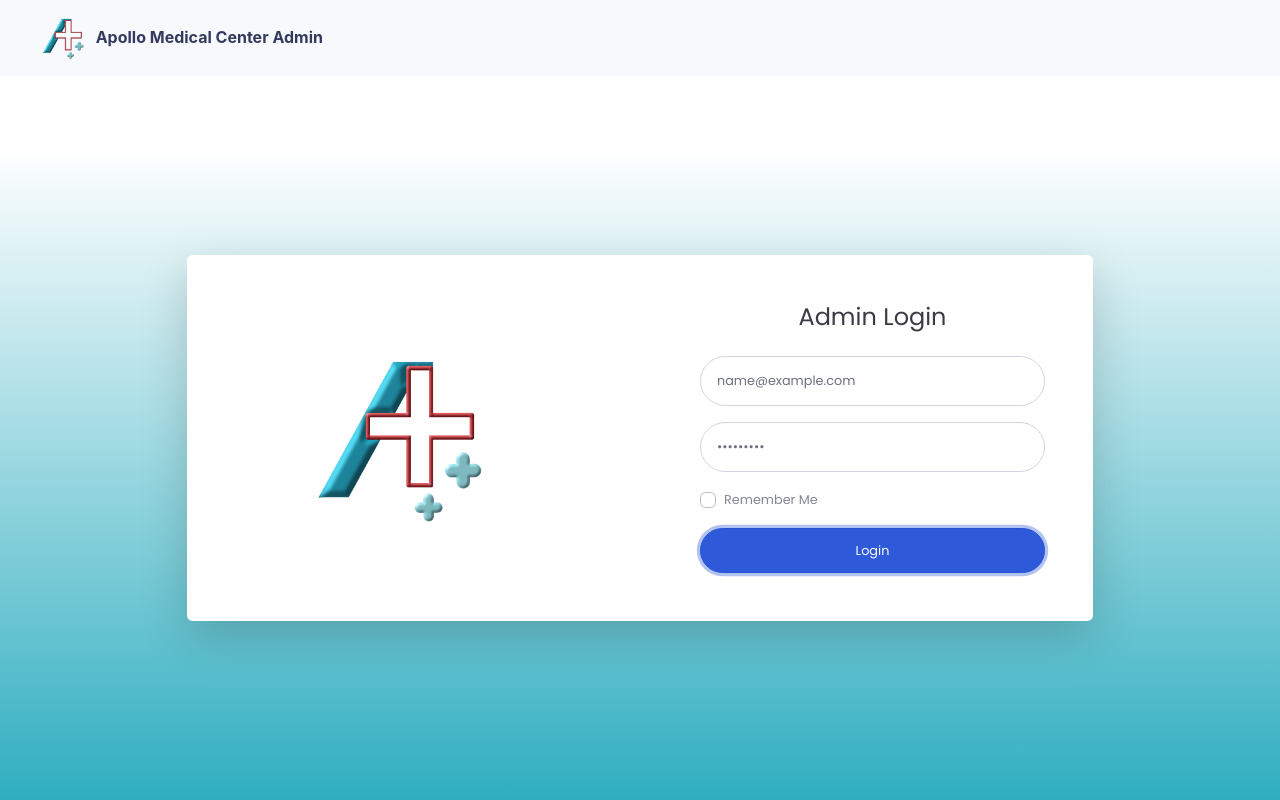
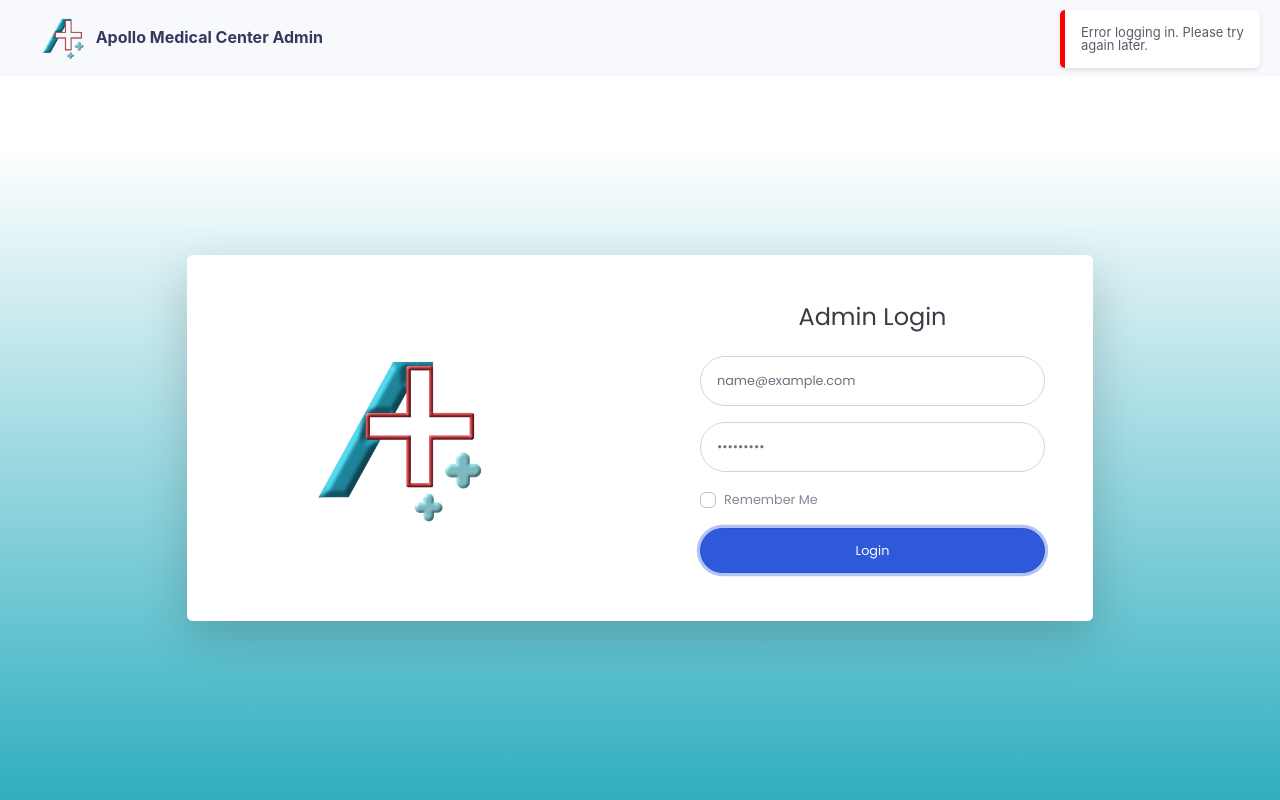
Before and after one commit to briansuhh/Apollo-Med-Center-Admin, a SvelteKit app: page / in a window 1280 px wide. Both pictures are taken after typing "name@example.com", "Sample123" into the empty fields and a click on the button "Login". Built offline with nearby package versions, Linux system fonts and the light colour scheme.

Commit message:
add notification component

```diff
--- /dev/null
+++ b/src/components/Notification.svelte
@@ -0,0 +1,52 @@
+<script>
+    import { notification } from '../store/notification.js';
+    import { onDestroy } from 'svelte';
+
+    let show = false;
+    let message = '';
+    let type = '';
+
+    const unsubscribe = notification.subscribe(value => {
+      show = value.show;
+      message = value.message;
+      type = value.type;
+    });
+
+    // para mag-unsubscribe sa store if the component is destroyed
+    onDestroy(() => {
+      unsubscribe();
+    });
+</script>
+
+{#if show}
+  <div class="notification {type}">
+    <p>{message}</p>
+  </div>
+{/if}
+
+<style>
+  .notification {
+    position: fixed;
+    top: 10px;
+    right: 20px;
+    background: #fff;
+    padding: 1rem;
+    border-radius: 5px;
+    box-shadow: 0 2px 4px rgba(0, 0, 0, 0.1);
+    opacity: 1;
+    transition: opacity 0.3s ease-in-out;
+  }
+
+  .notification.success {
+    border-left: 5px solid green;
+  }
+
+  .notification.error {
+    border-left: 5px solid red;
+  }
+
+  .notification p {
+    margin: 0;
+    font-size: small;
+  }
+</style>
--- a/src/routes/+page.svelte
+++ b/src/routes/+page.svelte
@@ -1,5 +1,7 @@
 <script>
-  import { goto } from "$app/navigation";
+  import { goto } from '$app/navigation';
+  import Notification from '../components/Notification.svelte';
+  import { showNotificationMessage } from '../store/notification.js';
 
   let email = '';
   let password = '';
@@ -15,12 +17,13 @@
       if (response.ok) {
         const data = await response.json();
         localStorage.setItem('token', data.token);
-          goto('/admin');
+        showNotificationMessage('success', 'Login successful!');
+        setTimeout(() => goto('/admin'), 1000);
       } else {
-          console.error('Login failed');
+        showNotificationMessage('error', 'Login failed. Please check your credentials.');
       }
     } catch (error) {
-      console.error('Error logging in:', error);
+      showNotificationMessage('error', 'Error logging in. Please try again later.');
     }
   }
 </script>
@@ -29,12 +32,11 @@
   <link rel="stylesheet" href="css/color.css" />
 </svelte:head>
 
-
 <nav class="navbar navbar-light bg-light bg-header">
   <div class="container-fluid">
     <a class="navbar-brand" href="/">
       <img src="images/logo.png" alt="" width="auto" height="50" />
-      <span class="logo-text"> Apollo Medical Center Admin</span>
+      <span class="logo-text">Apollo Medical Center Admin</span>
     </a>
   </div>
 </nav>
@@ -52,9 +54,7 @@
               <div class="col-lg-6 mx-auto">
                 <div class="p-5">
                   <div class="text-center">
-                    <h1 class="h4 text-gray-900 mb-4">
-                        Admin Login
-                    </h1>
+                    <h1 class="h4 text-gray-900 mb-4">Admin Login</h1>
                   </div>
                   <form class="user" on:submit|preventDefault={login}>
                     <div class="form-group">
@@ -78,14 +78,8 @@
                     </div>
                     <div class="form-group">
                       <div class="custom-control custom-checkbox small">
-                          <input
-                            type="checkbox"
-                            class="custom-control-input"
-                            id="customCheck"
-                          />
-                          <label class="custom-control-label" for="customCheck">
-                            Remember Me
-                          </label>
+                        <input type="checkbox" class="custom-control-input" id="customCheck" />
+                        <label class="custom-control-label" for="customCheck"> Remember Me </label>
                       </div>
                     </div>
                     <button class="btn btn-primary btn-user btn-block" type="submit">
@@ -102,6 +96,8 @@
   </div>
 </div>
 
+<Notification />
+
 <style>
   .mainContainer {
     height: calc(100vh - 76px);
@@ -111,7 +107,7 @@
     background-color: #323b5d;
     background-image: linear-gradient(180deg, white 10%, #2faec0 100%);
     background-size: cover;
-    font-family: "Poppins", sans-serif;
+    font-family: 'Poppins', sans-serif;
   }
 
   .logo-text {
--- /dev/null
+++ b/src/store/notification.js
@@ -0,0 +1,24 @@
+import { writable } from 'svelte/store';
+
+export const notification = writable({
+  show: false,
+  message: '',
+  type: ''
+});
+
+// when called in other page, it will change the value of notification store
+export function showNotificationMessage(type, message) {
+  notification.set({
+    show: true,
+    message,
+    type
+  });
+
+  setTimeout(() => {
+    notification.set({
+      show: false,
+      message: '',
+      type: ''
+    });
+  }, 3000);
+}
```
Lines whose indentation alone changed are shown as unchanged.
